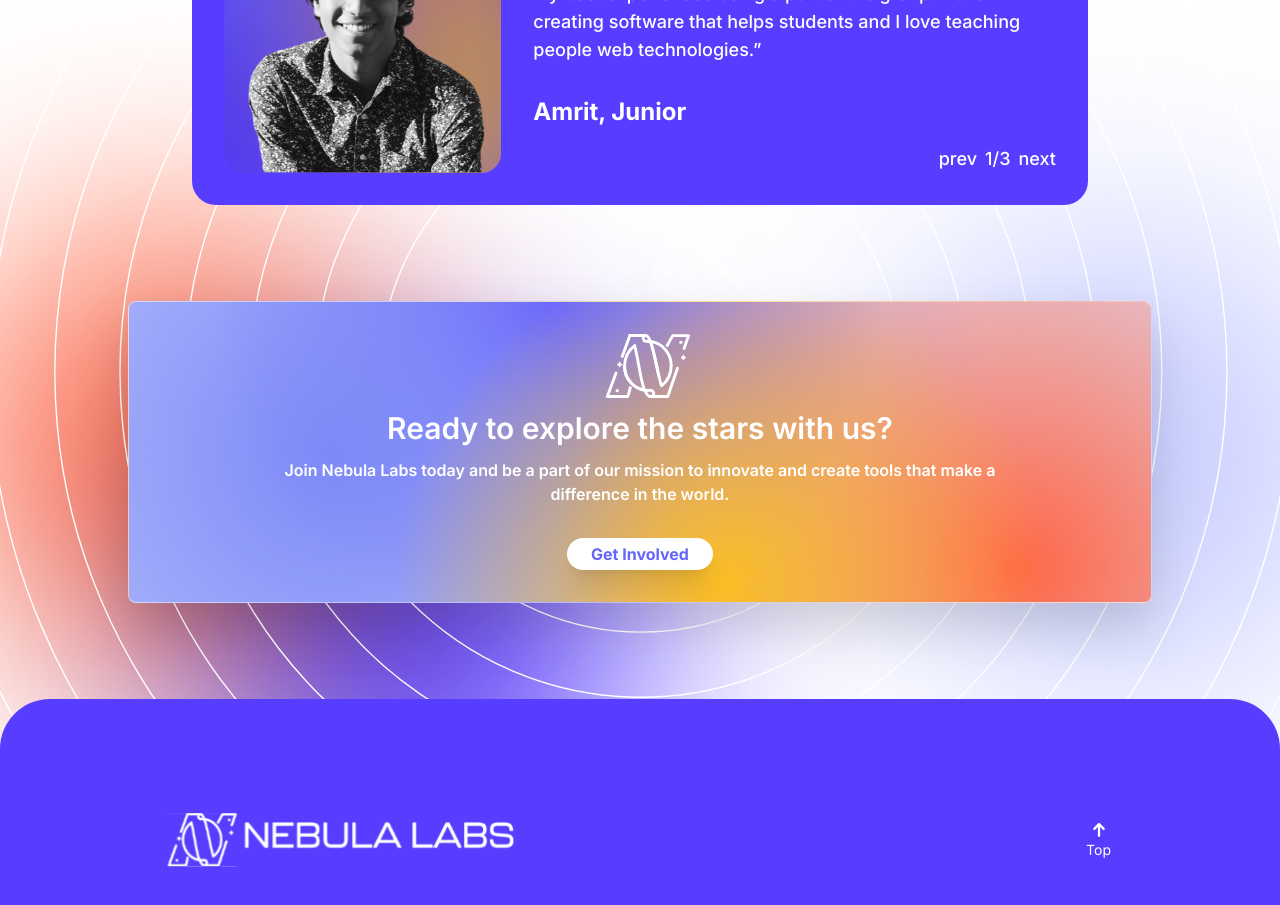
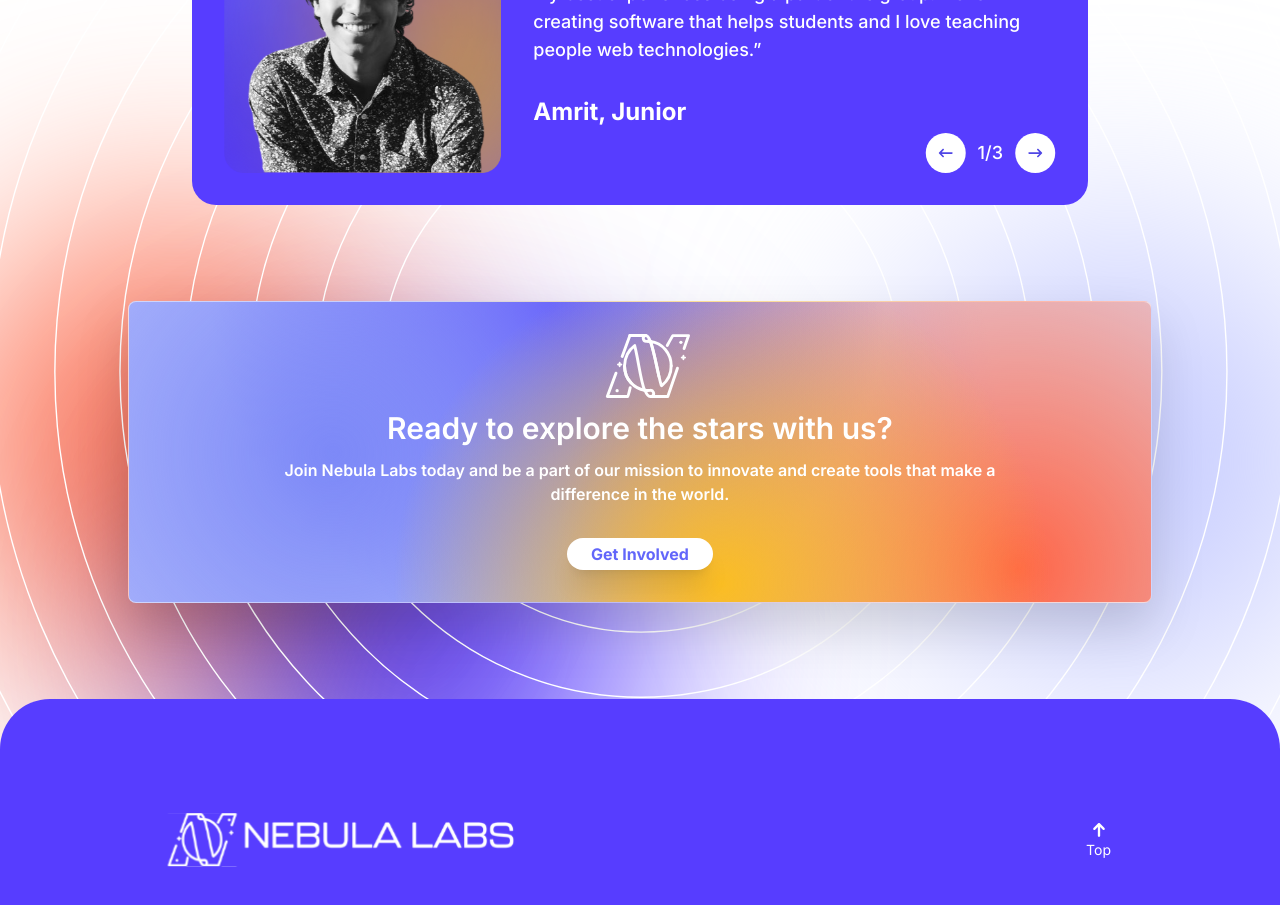
Before and after one commit to UTDNebula/website-v2, a Next.js app: page / in a window 1280 px wide. Shown: the part 1860-2765 px from the top of the page. Built offline with nearby package versions, Linux system fonts and the light colour scheme.

Commit message:
Use arrow icon

```diff
--- a/src/components/Testimonials.tsx
+++ b/src/components/Testimonials.tsx
@@ -1,4 +1,5 @@
 import Image from "next/image";
+import ArrowButton from "@/../public/testimonials/arrow-button.svg";
 import Amrit from "@/../public/testimonials/amrit.png";
 import JC from "@/../public/testimonials/jc.png";
 import Kevin from "@/../public/testimonials/kevin.png";
@@ -42,10 +43,14 @@ const Testimonials = () => (
                     {t.name}, {t.classification}
                     </h3>
 
-                    <span className="flex gap-2 mt-auto mb-8 md:mb-0 md:mt-0 place-self-end md:absolute md:bottom-0">
-                        <a href={`#testimonial-${Math.max(0, idx-1)}`}>prev</a>
-                        <p>{idx+1}/{arr.length}</p>
-                        <a href={`#testimonial-${Math.min(arr.length-1, idx+1)}`}>next</a>
+                    <span className="flex gap-3 mt-auto mb-8 md:mb-0 md:mt-0 place-self-end md:absolute md:bottom-0 items-center">
+                        <a href={`#testimonial-${Math.max(0, idx-1)}`}>
+                            <Image src={ArrowButton} alt="arrow" />
+                        </a>
+                        <p className="h-min">{idx+1}/{arr.length}</p>
+                        <a href={`#testimonial-${Math.min(arr.length-1, idx+1)}`}>
+                            <Image src={ArrowButton} alt="arrow" className="rotate-180"  />
+                        </a>
                     </span>
                 </span>
             </div>
```
Also changed, not shown: public/testimonials/arrow-button.svg (added).
